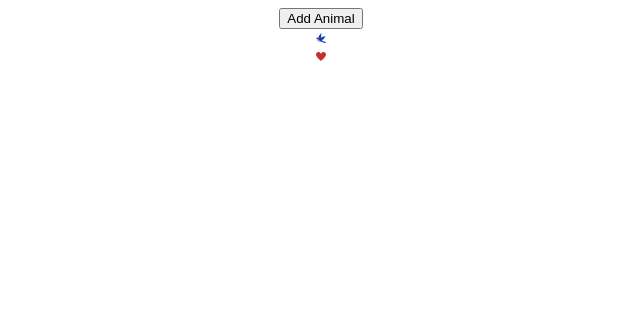
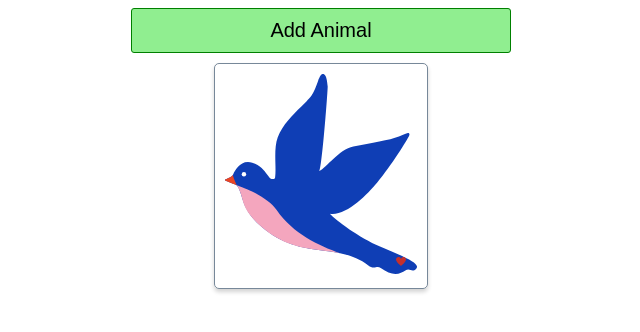
Before and after one commit to Atman-Shah/Modern-React-with-Redux, a React (Create React App) app in the folder animals/: page / in a window 1280 px wide. Both pictures are taken after a click on the button "Add Animal". Shown: the top 332 px of the page, without its empty margins (319-959 px from the left). Built offline with nearby package versions, Linux system fonts and the light colour scheme.

Commit message:
57th Video - Finalizing Styling

```diff
--- a/animals/src/AnimalShow.css
+++ b/animals/src/AnimalShow.css
@@ -0,0 +1,18 @@
+.animal-show {
+  position: relative;
+  border: 1px solid lightslategray;
+  padding: 10px;
+  border-radius: 5px;
+  margin: 10px;
+  box-shadow: 0px 3px 4px lightgrey;
+}
+
+.animal {
+  height: 200px;
+}
+
+.heart {
+  position: absolute;
+  bottom: 10%;
+  right: 10%;
+}
--- a/animals/src/AnimalShow.js
+++ b/animals/src/AnimalShow.js
@@ -24,9 +24,14 @@
     setClicks(clicks + 1);
   };
   return (
-    <div onClick={handleClick}>
-      <img alt="Animals" src={svgMap[type]} />
-      <img alt="heart" src={heart} style={{ width: 10 + 10 * clicks + "px" }} />
+    <div onClick={handleClick} className="animal-show">
+      <img alt="Animals" src={svgMap[type]} className="animal" />
+      <img
+        alt="heart"
+        src={heart}
+        style={{ width: 10 + 10 * clicks + "px" }}
+        className="heart"
+      />
     </div>
   );
 }
--- a/animals/src/App.css
+++ b/animals/src/App.css
@@ -3,3 +3,19 @@
   flex-direction: column;
   align-items: center;
 }
+
+button {
+  background-color: lightgreen;
+  border: 1px solid green;
+  border-radius: 3px;
+  font-size: 20px;
+  padding: 10px;
+  width: 30%;
+}
+
+.animal-list {
+  display: flex;
+  flex-direction: row;
+  flex-wrap: wrap;
+  justify-content: center;
+}
--- a/animals/src/App.js
+++ b/animals/src/App.js
@@ -22,7 +22,7 @@
   return (
     <div className="app">
       <button onClick={handleClick}>Add Animal</button>
-      <div>{renderedAnimals}</div>
+      <div className="animal-list">{renderedAnimals}</div>
     </div>
   );
 }
```
